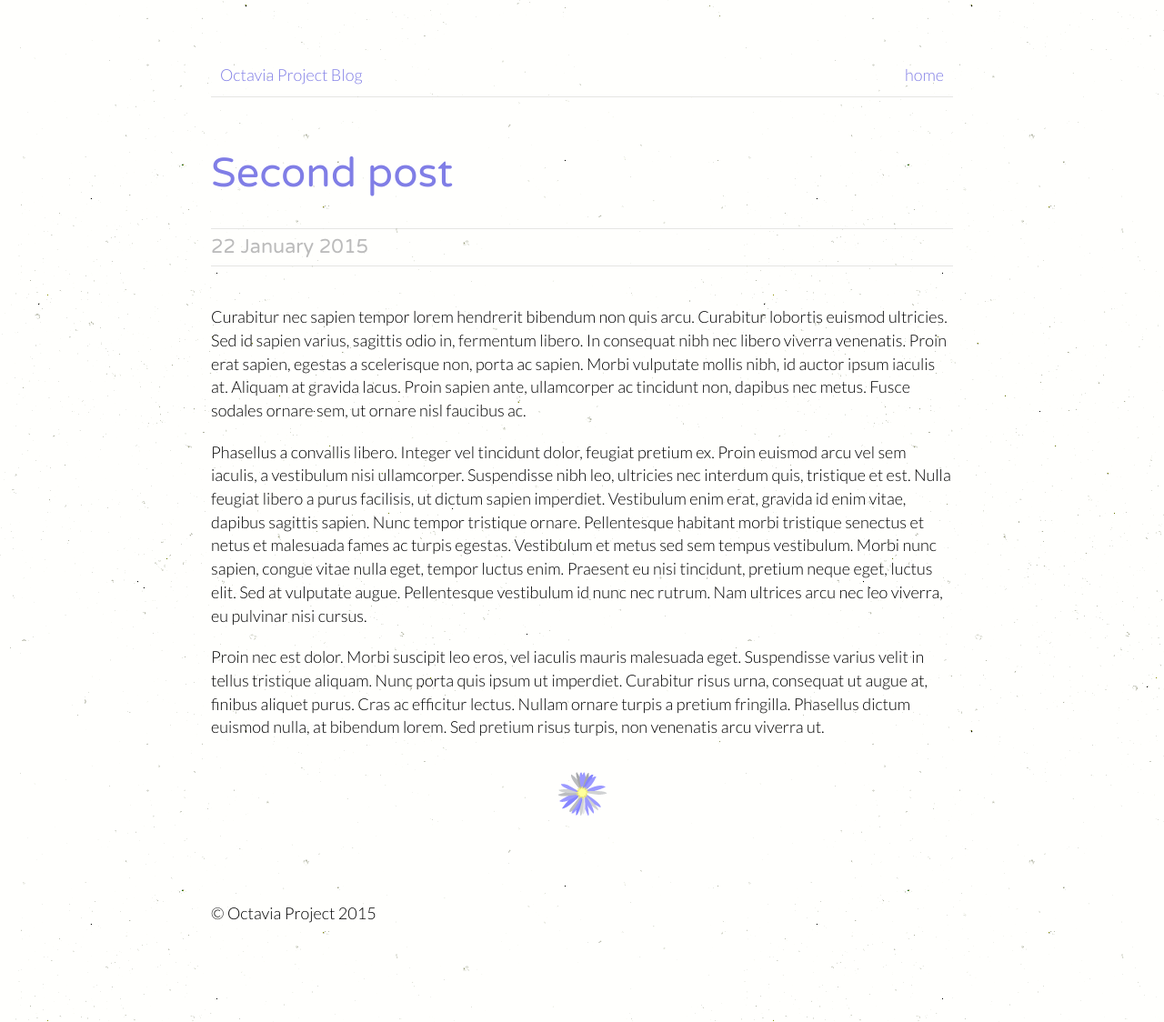
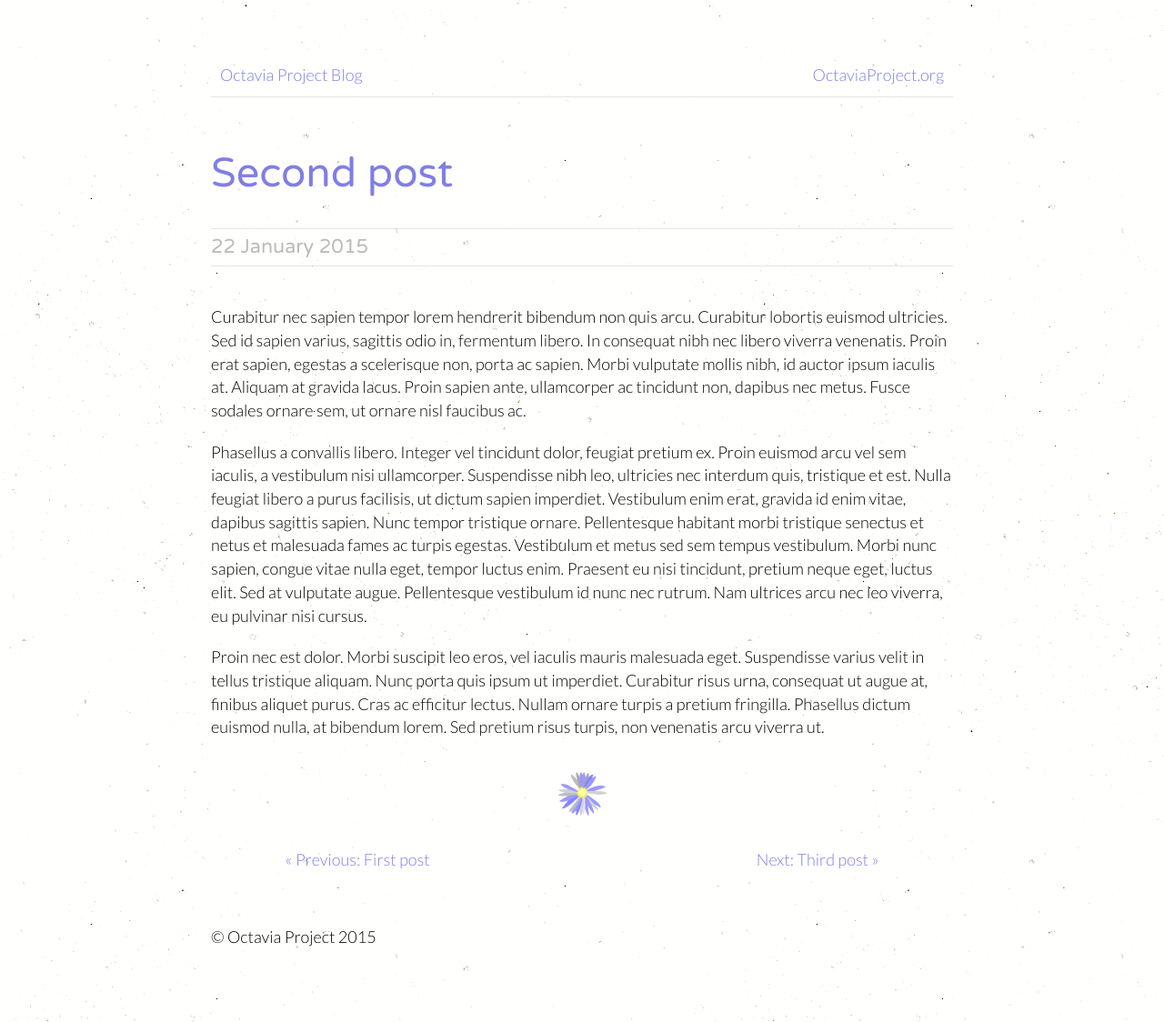
Before and after one commit to OctaviaProject/octaviaproject.github.io, a Jekyll site: the page built from _posts/2015-1-22-Second-post.md, in a window 1280 px wide. Shown: the whole page at 91% size. Built offline with Jekyll 4.4.1, drawn with Linux system fonts in a browser that asks for light colours.

Commit message:
Previous/next post in blog; Titles in index link to individual posts

```diff
--- a/_includes/blog_header.html
+++ b/_includes/blog_header.html
@@ -34,6 +34,6 @@
           <a href="/blog.html">Octavia Project Blog</a>
         </span>
         <span style="float: right;">
-          <a href="/">home</a>
+          <a href="/">OctaviaProject.org</a>
         </span>
       </div>
--- a/_layouts/post.html
+++ b/_layouts/post.html
@@ -8,6 +8,20 @@
       {{ content }}
   </div>
   <div class="flower"><img src="{{ site.url }}/assets/img/flower.png"></div>
+
+ <div id="post-nav" class="clearfix" style="margin: 0 auto; width: 80%">
+  <span style="float: left">
+  {% if page.previous.url %}
+  <a class="prev" href="{{page.previous.url}}">&laquo; Previous: {{page.previous.title}}</a>
+  {% endif %}
+  </span>
+  <span style="float: right;">
+  {% if page.next.url %}
+  <a class="next" href="{{page.next.url}}">Next: {{page.next.title}} &raquo;</a>
+  {% endif %}
+  </span>
+</div>
+
 </div>
 
 {% include footer.html %}
--- a/blog.html
+++ b/blog.html
@@ -4,7 +4,7 @@
 
   {% for post in site.posts limit: 3 %}
   <div class="post">
-    <h1>{{ post.title }}</h1>
+    <a href="{{ post.url }}"><h1>{{ post.title }}</h1></a>
     <h2 class="post-header">{{ post.date | date: "%-d %B %Y" }}</h2>
     <h3 class="post-header">{{ post.author }}</h3>
     <div>
```
